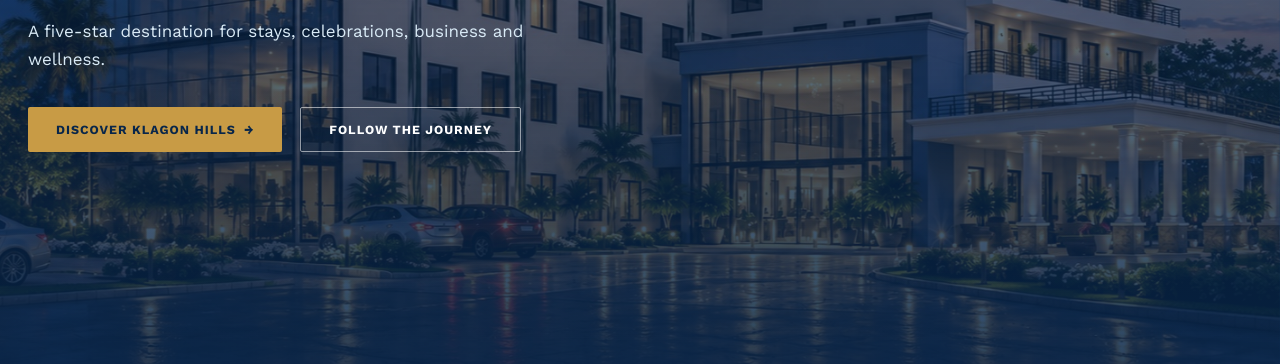
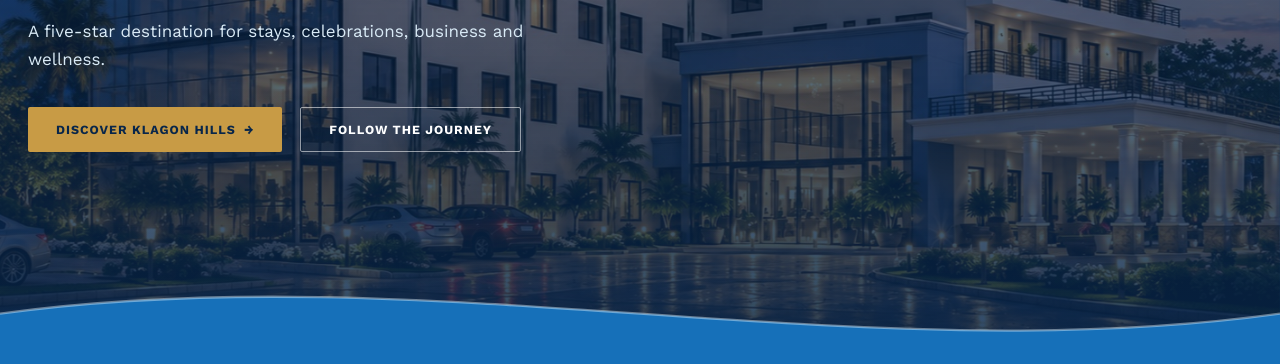
Before and after one commit to alexandraagyapongbus-cmyk/-hotel-alexandria-site, a plain HTML site: page index.html in a window 1280 px wide. Shown: the part 436-800 px from the top of the page. Drawn offline with nearby package versions, Linux system fonts and the light colour scheme.

Commit message:
Add wave divider between homepage hero and the blue section below
Adds a soft SVG wave edge (Alexandria Blue fill, light-blue highlight
stroke) at the bottom of the homepage hero, so the cinematic photo
flows into the "Made for More Than Staying" section with a geometric
water-like curve instead of a hard rectangular cut.

Co-Authored-By: Claude Sonnet 5 <noreply@anthropic.com>

```diff
--- a/css/style.css
+++ b/css/style.css
@@ -128,6 +128,10 @@ a:focus-visible, button:focus-visible, summary:focus-visible, input:focus-visibl
 .hero-scrim-navy { background: linear-gradient(180deg, rgba(8,38,74,0.55) 0%, rgba(8,38,74,0.62) 50%, rgba(8,38,74,0.85) 100%); }
 .hero-content { position: relative; z-index: 3; max-width: 1320px; margin: 0 auto; padding: 0 28px; width: 100%; }
 
+.hero-wave { position: absolute; left: 0; right: 0; bottom: -1px; z-index: 3; line-height: 0; pointer-events: none; }
+.hero-wave svg { display: block; width: 100%; height: 110px; }
+@media (max-width: 700px) { .hero-wave svg { height: 56px; } }
+
 .bg-parallax { background-attachment: fixed; background-size: cover; background-position: center; }
 .bg-klagon-1 { background-image: url(images/render3_rot_cw.jpg); }
 .bg-klagon-2 { background-image: url(images/render1_final.jpg); }
--- a/index.html
+++ b/index.html
@@ -125,6 +125,12 @@
       <a class="btn btn-gold" href="klagon-hills.html">Discover Klagon Hills <span class="btn-arrow">&#8594;</span></a>
       <a class="btn btn-line" href="#progress">Follow the Journey</a>
     </div>
+  </div>
+  <div class="hero-wave" aria-hidden="true">
+    <svg viewBox="0 0 1440 120" preserveAspectRatio="none">
+      <path d="M0,64 C480,0 960,128 1440,64 L1440,120 L0,120 Z" fill="#1670B9"></path>
+      <path d="M0,64 C480,0 960,128 1440,64" fill="none" stroke="#D9EAF6" stroke-width="2.5" opacity="0.45"></path>
+    </svg>
   </div>
 </div>
 
```
